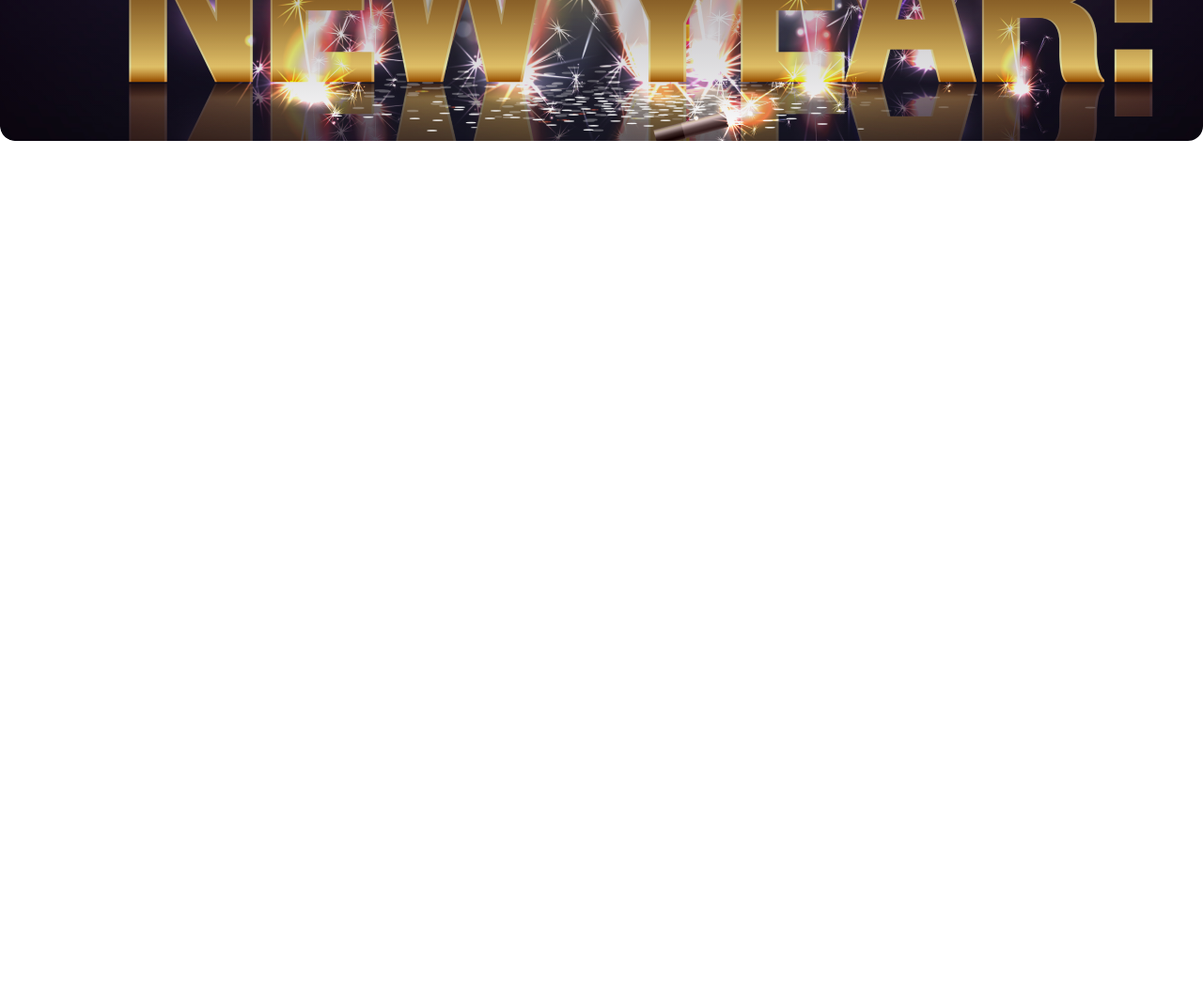
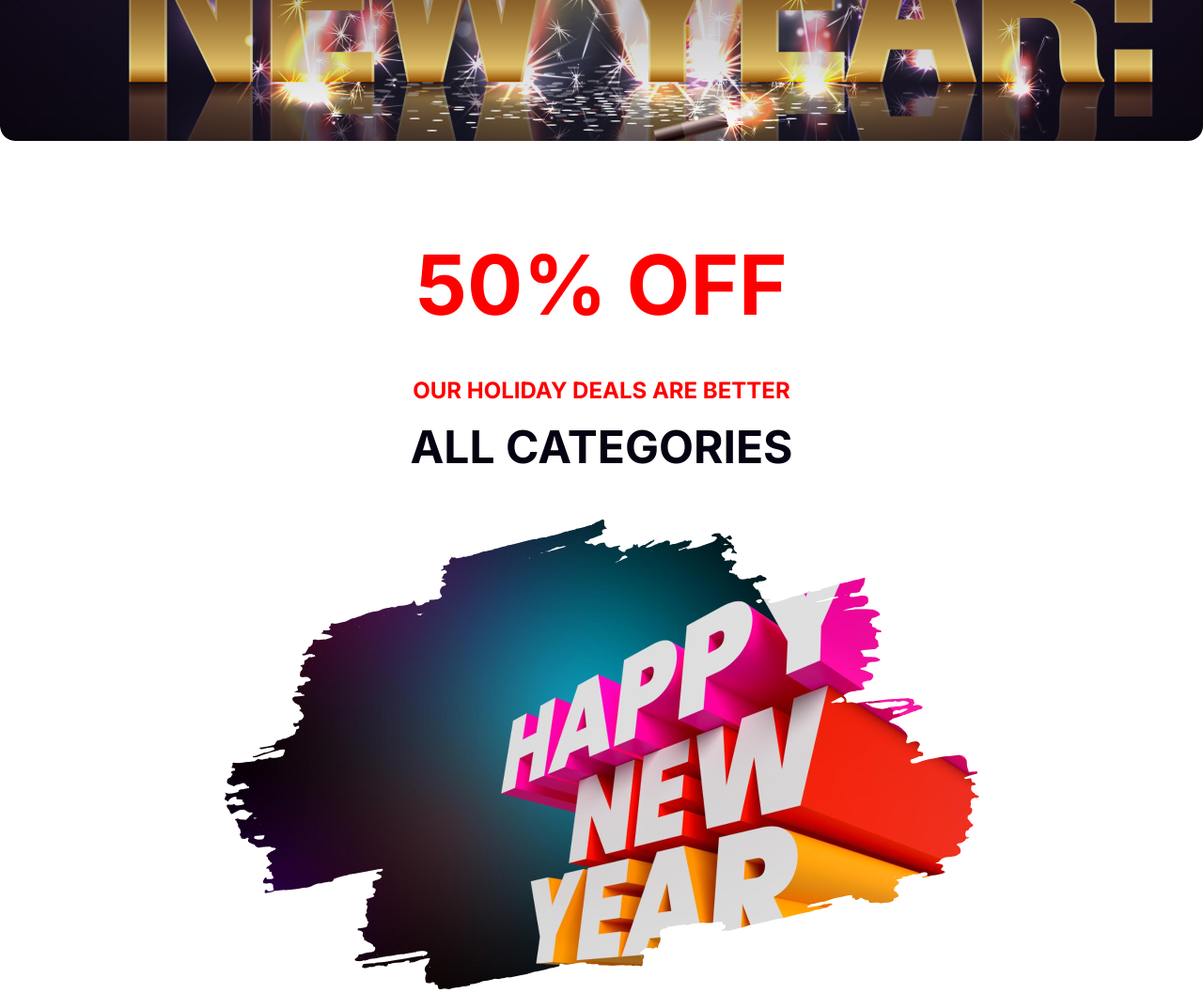
Before and after one commit to MD-Rakibul-Hassan/new-year-new-mission, a plain HTML site: page index.html in a window 1280 px wide. Shown: the part 500-1557 px from the top of the page at 94% size. Before the commit the page ends 800 px from the top, so only its background shows below. Drawn offline with Linux system fonts and the light colour scheme; a web font is replaced by a local one.

Commit message:
discount area done

```diff
--- a/css/style.css
+++ b/css/style.css
@@ -53,3 +53,47 @@ header .banner {
     font-weight: 900;
     line-height: 95px;
 }
+/* Styles for main section  */
+.main-section {
+    margin-top: 100px;
+}
+/* Styles for discount area */
+.main-section .discount {
+    display: flex;
+    flex-direction: column;
+    align-items: center;
+    justify-content: center;
+}
+.main-section .discount .discount-content {
+    text-align: center;
+}
+.main-section .discount .discount-content h1 {
+    color: var(--common-text-color);
+    text-align: center;
+    font-family: Inter;
+    font-size: 88px;
+    font-style: normal;
+    font-weight: 700;
+    line-height: normal;
+    margin-bottom: 45px;
+}
+.main-section .discount .discount-content h4 {
+    color: var(--common-text-color);
+    text-align: center;
+    font-family: Inter;
+    font-size: 24px;
+    font-style: normal;
+    font-weight: 500;
+    line-height: normal;
+    margin-bottom: 16px;
+}
+.main-section .discount .discount-content h2 {
+    color: #070211;
+    text-align: center;
+    font-family: Inter;
+    font-size: 48px;
+    font-style: normal;
+    font-weight: 700;
+    line-height: normal;
+    margin-bottom: 48px;
+}
--- a/index.html
+++ b/index.html
@@ -17,7 +17,17 @@
         </div>
     </header>
     <!-- This is the main section of this website  -->
-    <main></main>
+    <main class="main-section">
+        <!-- Discount area  -->
+        <section class="discount">
+            <div class="discount-content">
+                <h1>50% OFF</h1>
+                <h4>OUR HOLIDAY DEALS ARE BETTER</h4>
+                <h2>ALL CATEGORIES</h2>
+                <img src="./resources/New Year Photo.png" alt="">
+            </div>
+        </section>
+    </main>
     <!-- This is the footer section of the website  -->
     <footer></footer>
 </body>
```
